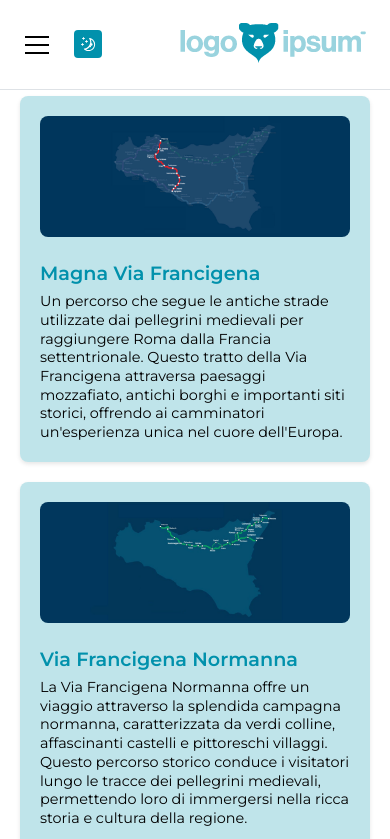
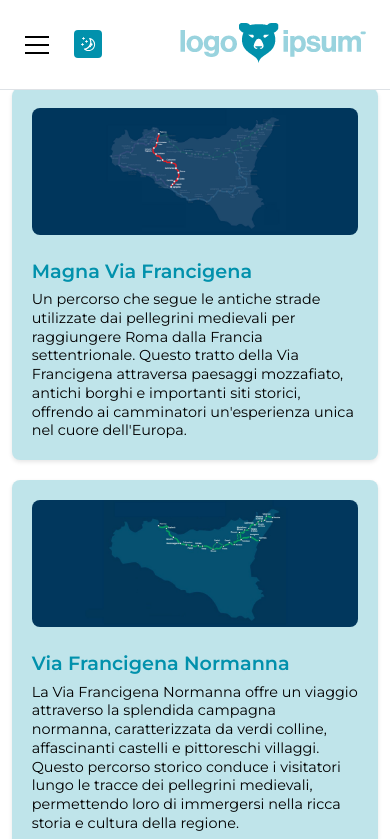
Before and after one commit to chiarajf/CB8, a Next.js app in the folder walking-app/: page /walking in a window 390 px wide. Shown: the top 839 px of the page. Built offline with nearby package versions, Linux system fonts and the light colour scheme.

Commit message:
ultima modifica

```diff
--- a/walking-app/src/components/progressButtons/index.module.scss
+++ b/walking-app/src/components/progressButtons/index.module.scss
@@ -11,7 +11,7 @@
 
 .ProgressButtons {
   padding: 20px;
-  @include display(flex, row, space-between, center, 0, 0);
+  @include display(flex, row, flex-end, center, 20px, 0);
 
   svg {
     width: 25px;
--- a/walking-app/src/components/walks/index.module.scss
+++ b/walking-app/src/components/walks/index.module.scss
@@ -5,6 +5,8 @@
   @include display(flex, column, space-between, center, 20px, 0);
   width: 100%;
   padding: 20px 20px;
+  padding-bottom: 100px;
+  padding: 10%;
 }
 
 .item {
@@ -35,3 +37,13 @@
     @include font("Montserrat", 400, 0.9em, 0, 1.3em);
   }
 }
+
+@media only screen and (max-width: 600px) {
+  .container {
+    @include display(flex, column, space-between, center, 20px, 0);
+    width: 100%;
+    padding: 20px 20px;
+    padding-bottom: 100px;
+    padding: 3%;
+  }
+}
--- a/walking-app/src/styles/walking.module.scss
+++ b/walking-app/src/styles/walking.module.scss
@@ -8,11 +8,13 @@
 
   .starter {
     @include display(flex, column, flex-start, center, 20px, 20px 0 0 0);
+    padding-bottom: 100px;
   }
 
   .navigation_buttons {
     padding: 20px;
     @include display(flex, row, center, center, 0, 0);
+    padding-bottom: 100px;
   }
 
   .daybyday_container {
```
